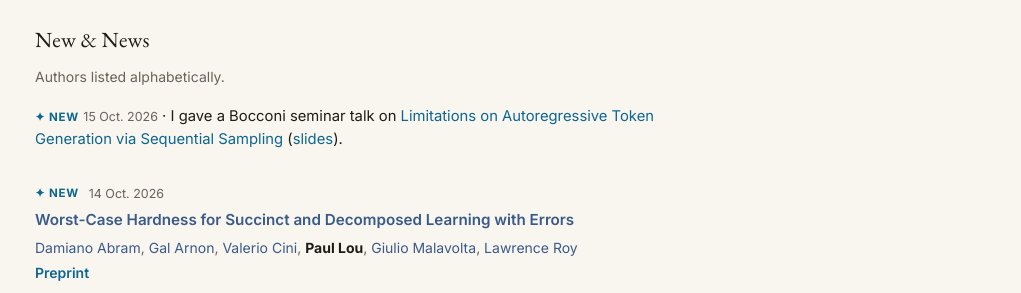
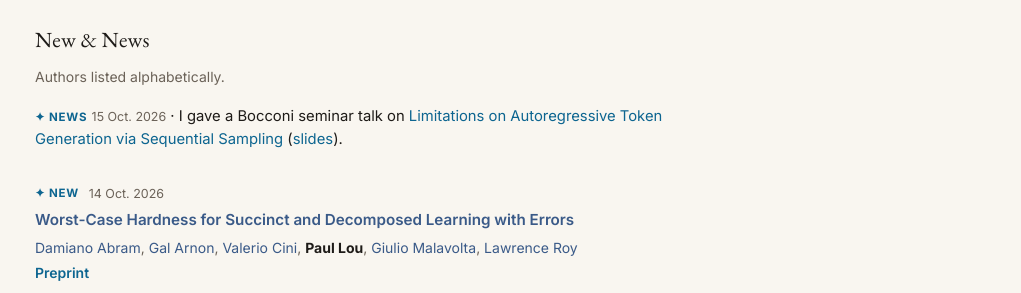
Before and after one commit to pslou/pslou.github.io, a Jekyll site: the page built from index.html, in a window 1280 px wide and 900 px high, scrolled down 571 px. Shown: the part 150-443 px from the top of the window, without its empty margins (259-1280 px from the left). Built offline with Jekyll 4.4.1, drawn with Linux system fonts in a browser that asks for light colours.

Commit message:
update new to news

```diff
--- a/index.html
+++ b/index.html
@@ -80,7 +80,7 @@ description: Paul S. Lou — postdoctoral researcher in cryptography at Bocconi
   <ul class="pub-list">
 
     <li class="pub-item">
-      <p class="news-body"><span class="news-flag">✦ new</span> <time class="news-date">15 Oct. 2026</time> · I gave a Bocconi seminar talk on <a href="https://arxiv.org/abs/2610.14615">Limitations on Autoregressive Token Generation via Sequential Sampling</a> (<a href="/assets/slides/Bocconi_SequentialSampling_2026-10-15.pdf">slides</a>).</p>
+      <p class="news-body"><span class="news-flag">✦ news</span> <time class="news-date">15 Oct. 2026</time> · I gave a Bocconi seminar talk on <a href="https://arxiv.org/abs/2610.14615">Limitations on Autoregressive Token Generation via Sequential Sampling</a> (<a href="/assets/slides/Bocconi_SequentialSampling_2026-10-15.pdf">slides</a>).</p>
     </li>
 
     <li class="pub-item">
```
